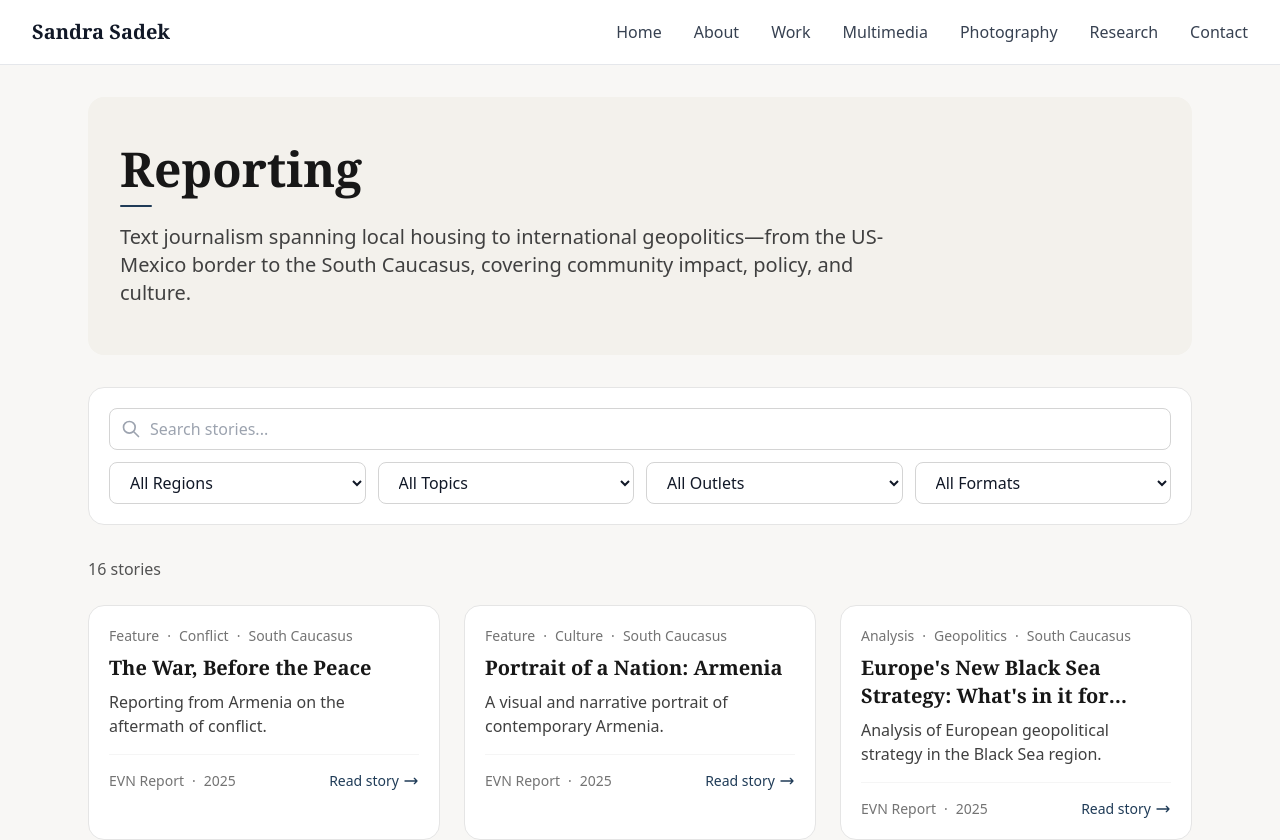
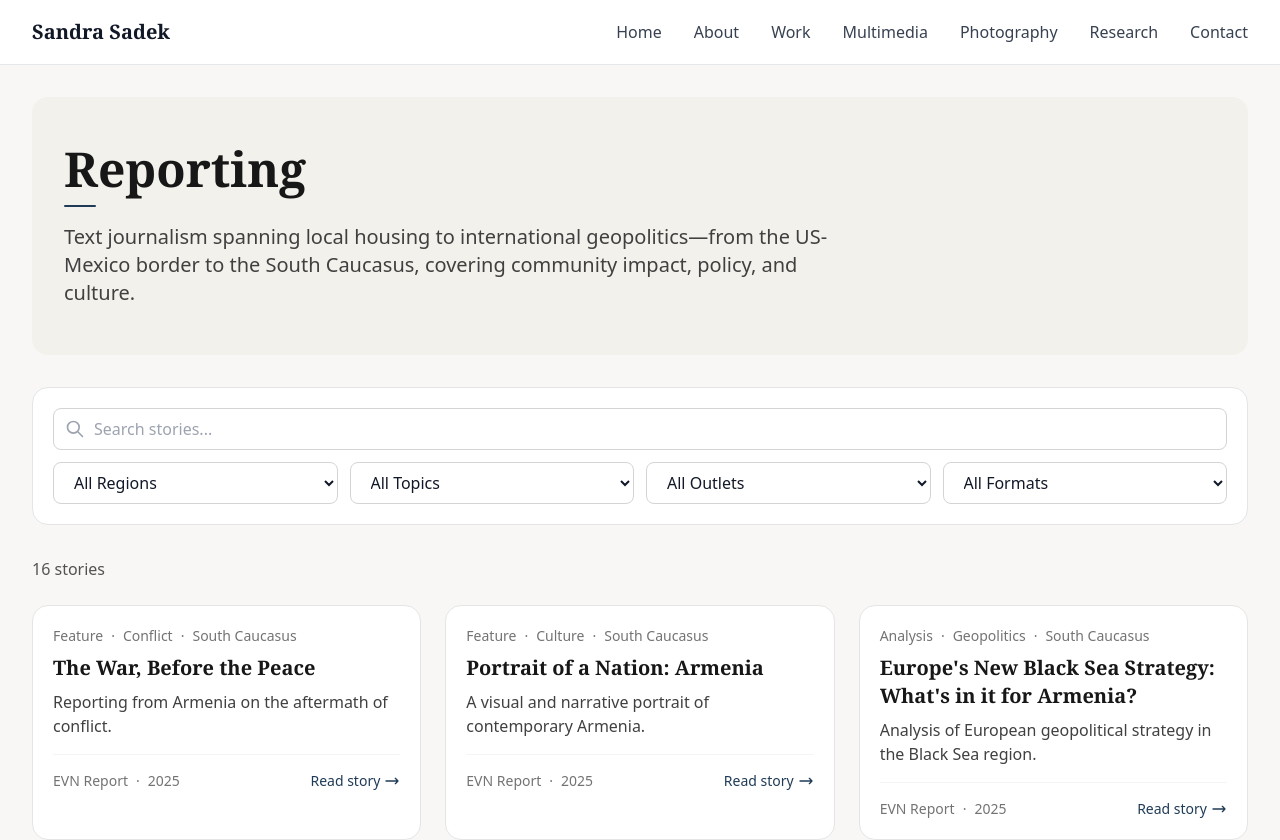
Before and after one commit to edlight123/sandra-sadek, a Next.js app: page /work in a window 1280 px wide. Shown: the top 840 px of the page. Built offline with nearby package versions, Linux system fonts and the light colour scheme.

Commit message:
Restore max-w-7xl width to match header and footer

```diff
--- a/app/work/page.tsx
+++ b/app/work/page.tsx
@@ -105,7 +105,7 @@ export default function WorkPage() {
   return (
     <div className="min-h-screen bg-[#f8f7f5]">
       {/* Hero Section */}
-      <div className="max-w-6xl mx-auto px-4 md:px-6 py-8">
+      <div className="max-w-7xl mx-auto px-4 sm:px-6 lg:px-8 py-8">
         <div className="bg-[#f3f1ec] rounded-2xl py-10 md:py-12 px-6 md:px-8">
           <h1 className="font-serif font-bold text-4xl md:text-5xl mb-3 text-neutral-900">
             Reporting
@@ -118,7 +118,7 @@ export default function WorkPage() {
       </div>
 
       {/* Main Content */}
-      <div className="max-w-6xl mx-auto px-4 md:px-6 pb-12">
+      <div className="max-w-7xl mx-auto px-4 sm:px-6 lg:px-8 pb-12">
         {/* Filter Panel */}
         <WorkFilterBar
           regions={regions}
```
